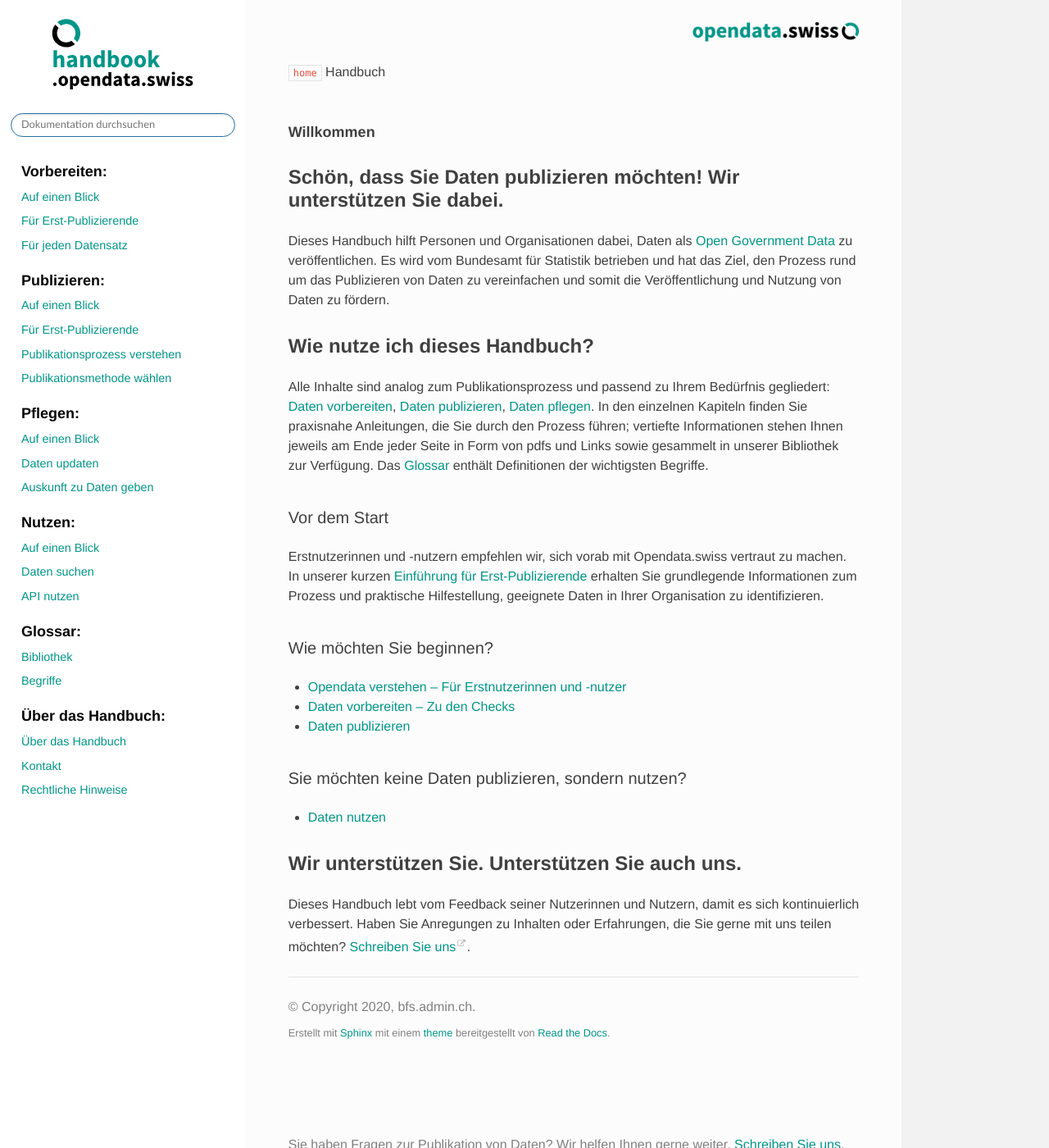
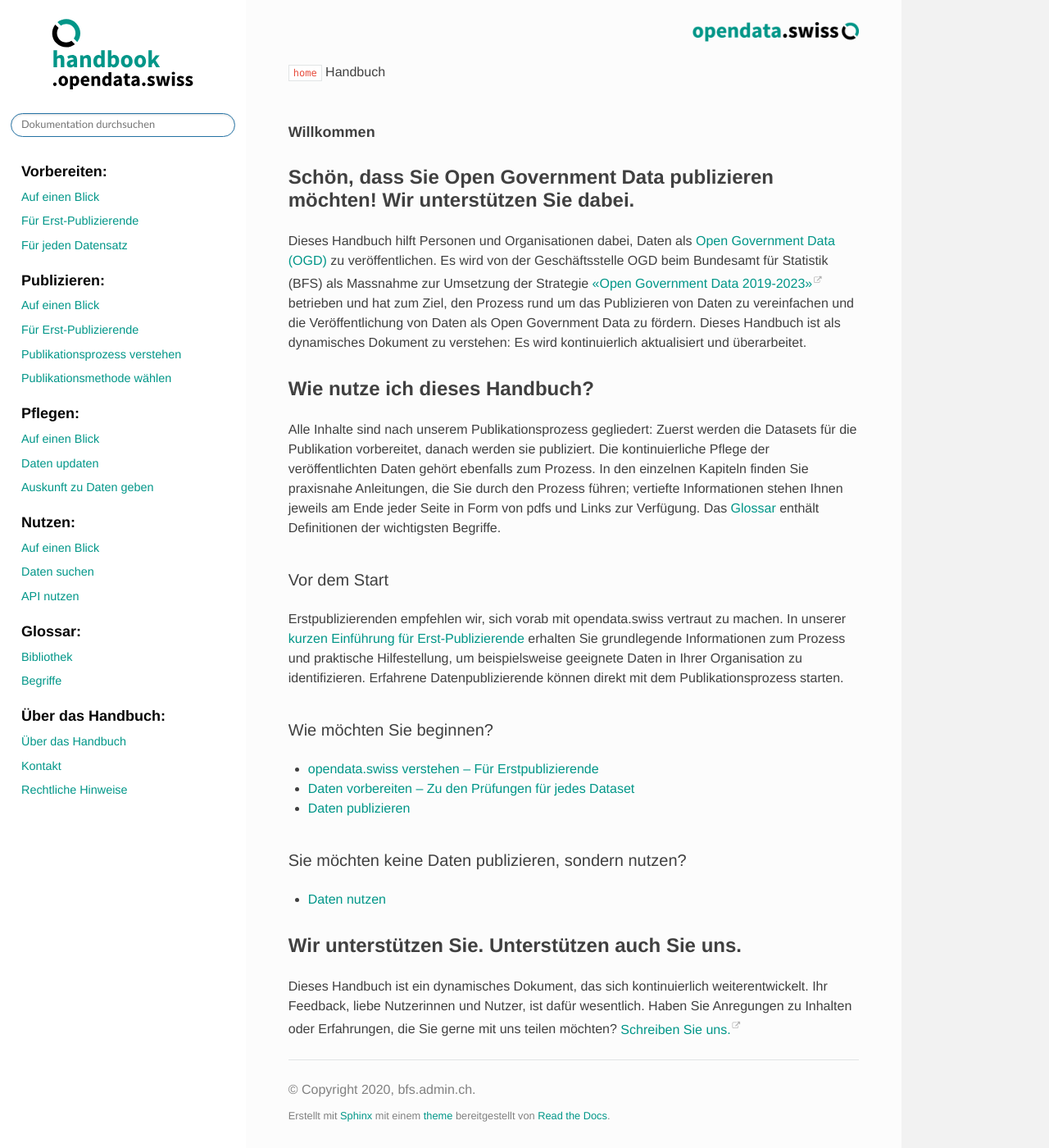
Before and after one commit to opendata-swiss/ogdch-handbook, a Sphinx documentation site: the page built from source/index.rst, in a window 1280 px wide and 1400 px high. Shown: the whole window at 82% size. Built offline with Sphinx 7.4.7 and the Read the Docs theme 2.0.0, drawn with Linux system fonts in a browser that asks for light colours; cross-references to code outside the pages are shown as plain code; some of the changed text lies outside the part shown.

Commit message:
transferred content for homepage and footer

```diff
--- a/source/_templates/footer.html
+++ b/source/_templates/footer.html
@@ -2,8 +2,8 @@
 {%- block extrafooter %}
 <div id="ogdch-footer">
     <p class="footer-text">
-	    Sie haben Fragen zur Publikation von Daten? Wir helfen Ihnen gerne weiter.
-        <a href="mailto:opendata@bfs.admin.ch">Schreiben Sie uns</a>.
+	    Sie haben Fragen?
+        <a href="mailto:opendata@bfs.admin.ch">Schreiben Sie uns.</a>
     </p>
     <div class="footer-logos">
         {% set bundes_logo = 'bundeslogo.svg' %}
--- a/source/content/glossar/begriffe.rst
+++ b/source/content/glossar/begriffe.rst
@@ -122,8 +122,9 @@ Was ist was bei Open Data?
     lore ipsum
 
   Open Government Data
-    Unter Open Government Data versteht man sämtliche Behördendaten, die kostenfrei, digital und häufig ohne Lizenzbeschränkungen für die Öffentlichkeit
-    zugänglich gemacht werden.
+    Maschinenlesbare, offene und wiederverwendbare
+    Verwaltungsdaten.
+    `Mehr Informationen <https://www.admin.ch/opc/de/federal-gazette/2019/879.pdf>`__
 
   Open By Default
     Neue Initiative des Bundes: ab 2020 sollen Behördendaten by default offen sein
--- a/source/index.rst
+++ b/source/index.rst
@@ -11,42 +11,50 @@
 Willkommen
 **********
 
-Schön, dass Sie Daten publizieren möchten! Wir unterstützen Sie dabei.
-======================================================================
+Schön, dass Sie Open Government Data publizieren möchten! Wir unterstützen Sie dabei.
+=====================================================================================
 
 Dieses Handbuch hilft Personen und Organisationen dabei, Daten als
-:term:`Open Government Data` zu veröffentlichen.
-Es wird vom Bundesamt für Statistik betrieben und hat das Ziel,
-den Prozess rund um das Publizieren von Daten zu vereinfachen
-und somit die Veröffentlichung und Nutzung von Daten zu fördern.
+:term:`Open Government Data (OGD) <Open Government Data>`
+zu veröffentlichen. Es wird von der Geschäftsstelle OGD beim
+Bundesamt für Statistik (BFS) als Massnahme zur Umsetzung der
+Strategie
+`«Open Government Data 2019-2023» <https://www.bfs.admin.ch/bfs/de/home/dienstleistungen/ogd/strategie.html>`__
+betrieben und hat zum Ziel, den Prozess rund um das Publizieren
+von Daten zu vereinfachen und die Veröffentlichung von Daten
+als Open Government Data zu fördern. Dieses Handbuch ist
+als dynamisches Dokument zu verstehen: Es wird kontinuierlich
+aktualisiert und überarbeitet.
 
 Wie nutze ich dieses Handbuch?
 ==============================
 
-Alle Inhalte sind analog zum Publikationsprozess und passend zu
-Ihrem Bedürfnis gegliedert: :doc:`Daten vorbereiten <content/vorbereiten/vorbereiten>`,
-:doc:`Daten publizieren <content/publizieren/publizieren>`,
-:doc:`Daten pflegen <content/pflegen/pflegen>`. In den einzelnen Kapiteln finden Sie praxisnahe
-Anleitungen, die Sie durch den Prozess führen; vertiefte
-Informationen stehen Ihnen jeweils am Ende jeder Seite in Form von
-pdfs und Links sowie gesammelt in
-unserer Bibliothek zur Verfügung.
-Das :doc:`Glossar <content/glossar/begriffe>` enthält Definitionen der
-wichtigsten Begriffe.
+Alle Inhalte sind nach unserem Publikationsprozess gegliedert:
+Zuerst werden die Datasets für die Publikation vorbereitet,
+danach werden sie publiziert. Die kontinuierliche Pflege der
+veröffentlichten Daten gehört ebenfalls zum Prozess. In den
+einzelnen Kapiteln finden Sie praxisnahe Anleitungen, die Sie
+durch den Prozess führen; vertiefte Informationen stehen Ihnen
+jeweils am Ende jeder Seite in Form von pdfs und Links zur
+Verfügung. Das :doc:`Glossar <content/glossar/begriffe>` enthält
+Definitionen der wichtigsten Begriffe.
 
 Vor dem Start
 -------------
 
-Erstnutzerinnen und -nutzern empfehlen wir, sich vorab mit Opendata.swiss vertraut zu machen.
-In unserer kurzen :doc:`Einführung für Erst-Publizierende <content/vorbereiten/erstpublizierende>`
-erhalten Sie grundlegende Informationen zum Prozess und praktische Hilfestellung,
-geeignete Daten in Ihrer Organisation zu identifizieren.
+Erstpublizierenden empfehlen wir, sich vorab mit opendata.swiss
+vertraut zu machen. In unserer
+:doc:`kurzen Einführung für Erst-Publizierende <content/vorbereiten/erstpublizierende>`
+erhalten Sie grundlegende Informationen zum Prozess und praktische
+Hilfestellung, um beispielsweise geeignete Daten in
+Ihrer Organisation zu identifizieren. Erfahrene Datenpublizierende
+können direkt mit dem Publikationsprozess starten.
 
 Wie möchten Sie beginnen?
 -------------------------
 
-- :doc:`Opendata verstehen – Für Erstnutzerinnen und -nutzer <content/vorbereiten/erstpublizierende/opendata-swiss-verstehen>`
-- :doc:`Daten vorbereiten – Zu den Checks <content/vorbereiten/datensatz/rechtlicher-und-nutzungs-check>`
+- :doc:`opendata.swiss verstehen – Für Erstpublizierende <content/vorbereiten/erstpublizierende/opendata-swiss-verstehen>`
+- :doc:`Daten vorbereiten – Zu den Prüfungen für jedes Dataset <content/vorbereiten/datensatz/rechtlicher-und-nutzungs-check>`
 - :doc:`Daten publizieren <content/publizieren/publizieren>`
 
 Sie möchten keine Daten publizieren, sondern nutzen?
@@ -54,13 +62,15 @@ Sie möchten keine Daten publizieren, sondern nutzen?
 
 - :doc:`Daten nutzen <content/nutzen/nutzen>`
 
-Wir unterstützen Sie. Unterstützen Sie auch uns.
+Wir unterstützen Sie. Unterstützen auch Sie uns.
 ================================================
 
-Dieses Handbuch lebt vom Feedback seiner Nutzerinnen und Nutzern,
-damit es sich kontinuierlich verbessert. Haben Sie Anregungen zu
-Inhalten oder Erfahrungen, die Sie gerne mit uns teilen möchten?
-`Schreiben Sie uns <mailto:opendata@bfs.admin.ch>`__.
+Dieses Handbuch ist ein dynamisches Dokument, das sich
+kontinuierlich weiterentwickelt. Ihr Feedback, liebe
+Nutzerinnen und Nutzer, ist dafür wesentlich. Haben Sie
+Anregungen zu Inhalten oder Erfahrungen, die Sie gerne
+mit uns teilen möchten?
+`Schreiben Sie uns. <mailto:opendata@bfs.admin.ch>`__
 
 .. toctree::
    :maxdepth: 2
```
